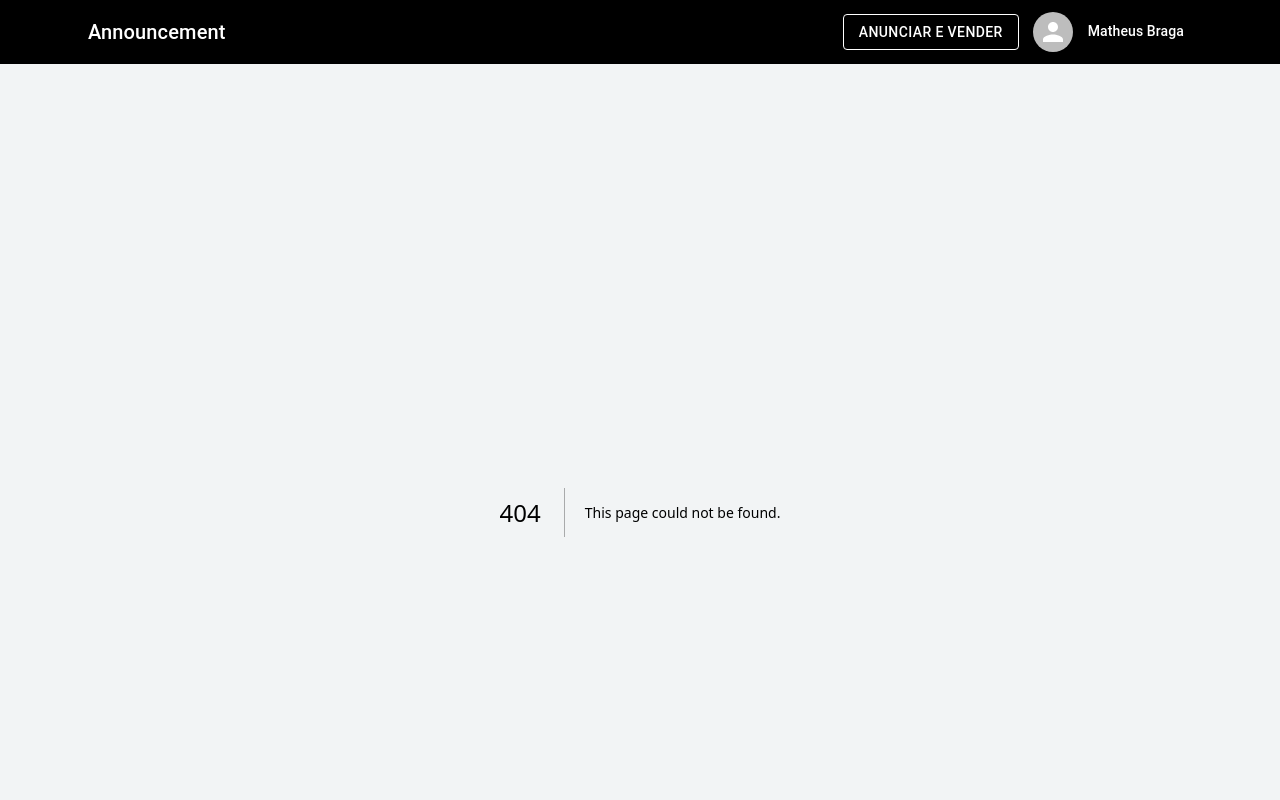
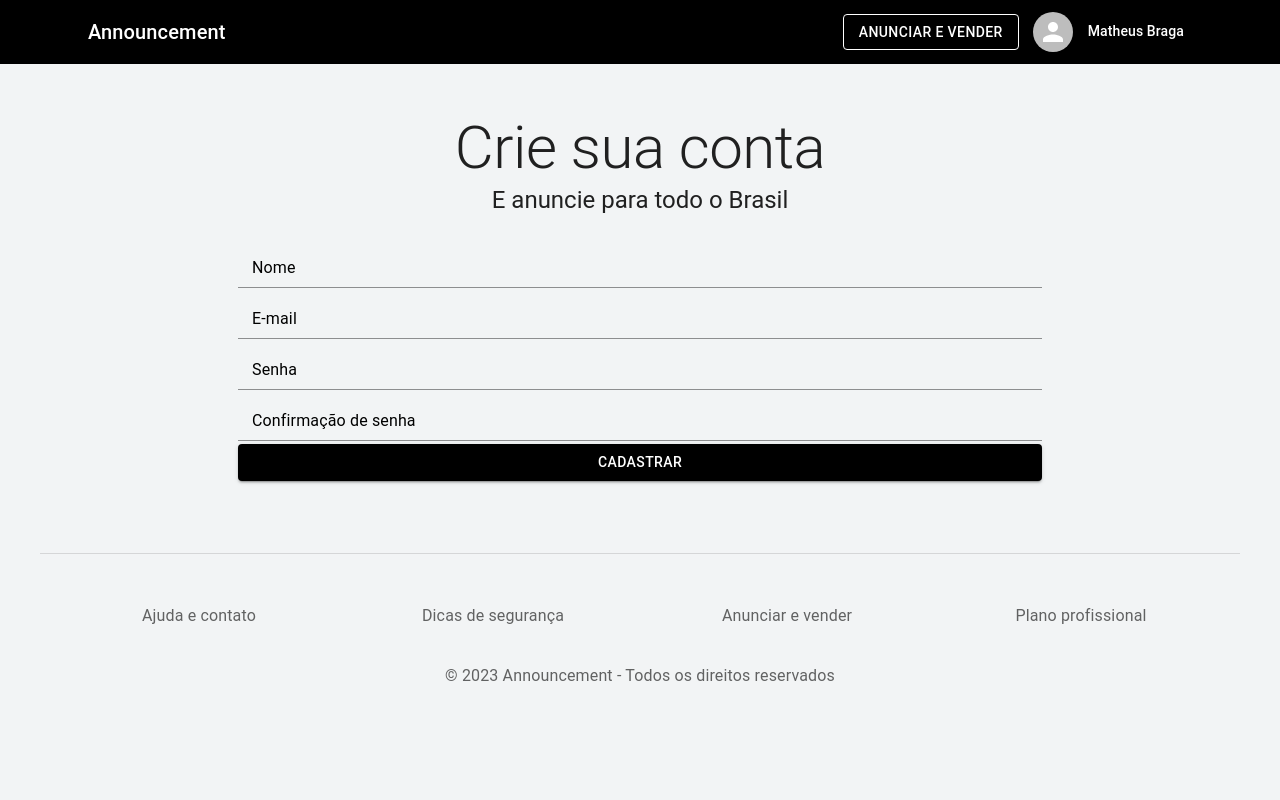
Before and after one commit to Mathbragaa/announcement, a Next.js app: page /auth/signup in a window 1280 px wide. Before the commit this address had no page. Shown: the top 800 px of the page. Built offline with nearby package versions, Linux system fonts and the light colour scheme.

Commit message:
adicionando pagina de signup

```diff
--- /dev/null
+++ b/src/app/auth/signup/formValues.ts
@@ -0,0 +1,34 @@
+import * as yup from 'yup';
+import {FormValues} from '@/app/auth/signup/interface'
+
+const initialValues:FormValues={
+    name: '',
+    email: '',
+    password: '',
+    passwordConf:'',
+};
+const validationSchema = yup.object({
+      name: yup
+      .string()
+      .required('Campo obrigatório'),
+
+      email: yup
+      .string()
+      .email('Digite um e-mail válido')
+      .required('Campo obrigatório'),
+
+      password: yup
+      .string()
+      .min(6,'Mínimo de 6 caracteres')
+      .required('Campo obrigatório'),
+
+      passwordConf: yup
+      .string()
+      .required('Campo obrigatório')
+      .oneOf([yup.ref('password'),null],'As senhas precisam ser iguais'),
+
+});
+
+export {
+    initialValues, validationSchema,
+}
--- /dev/null
+++ b/src/app/auth/signup/page.tsx
@@ -0,0 +1,140 @@
+"use client"
+
+import { useFormik} from 'formik';
+import {validationSchema, initialValues} from '@/app/auth/signup/formValues'
+import {FormValues} from '@/app/auth/signup/interface'
+
+import {
+    Box,
+    Button,
+    Typography,
+    Container,
+    FormControl,
+    FormHelperText,
+    InputLabel,
+    Input,
+  } from '@mui/material';
+
+import styles from './styles.module.css'
+import themeDefault from '@/components/Theme/theme';
+
+
+
+export default function Signup (){
+
+    const formik = useFormik<FormValues>({
+        initialValues,
+        validationSchema: validationSchema,
+        onSubmit: (values) => {
+          // Lógica para lidar com o envio do formulário
+          console.log('ok, form enviado', values);
+        },
+      });
+
+    return(
+        <>
+            <Container maxWidth="sm" component="main">
+                <Typography component="h1" variant="h2" align="center" color="textPrimary">
+                    Crie sua conta
+                </Typography>
+                <Typography component="h5" variant="h5" align="center" color="textPrimary">
+                    E anuncie para todo o Brasil
+                </Typography>
+            </Container>
+
+            <Container maxWidth="md">
+                <Box className={styles.box}>
+                    <form onSubmit={formik.handleSubmit}>
+
+                        <FormControl
+                            error={formik.touched.name && Boolean(formik.errors.name)}
+                            fullWidth
+                            variant="outlined"
+                            className={styles.formControl}
+                        >
+                            <InputLabel sx={{fontWeigth:400, color:themeDefault.palette.primary.main}}>Nome</InputLabel>
+                            <Input
+                                id="name"
+                                name="name"
+                                type="name"
+                                value={formik.values.name}
+                                onChange={formik.handleChange}
+                            />
+                                <FormHelperText>
+                                {formik.touched.name && formik.errors.name}
+                            </FormHelperText>
+                        </FormControl>
+
+                        <FormControl
+                            error={formik.touched.email && Boolean(formik.errors.email)}
+                            fullWidth
+                            variant="outlined"
+                            className={styles.formControl}
+                        >
+                            <InputLabel sx={{fontWeigth:400, color:themeDefault.palette.primary.main}}> E-mail</InputLabel>
+                            <Input
+                                id="email"
+                                name="email"
+                                type="email"
+                                value={formik.values.email}
+                                onChange={formik.handleChange}
+                            />
+                                <FormHelperText>
+                                {formik.touched.email && formik.errors.email}
+                            </FormHelperText>
+                        </FormControl>
+
+                        <FormControl
+                            error={formik.touched.password && Boolean(formik.errors.password)}
+                            fullWidth
+                            variant="outlined"
+                            className={styles.formControl}
+                        >
+                            <InputLabel sx={{fontWeigth:400, color:themeDefault.palette.primary.main}}>Senha</InputLabel>
+                            <Input
+                                id="password"
+                                name="password"
+                                type="password"
+                                value={formik.values.password}
+                                onChange={formik.handleChange}
+                            />
+                                <FormHelperText>
+                                {formik.touched.password && formik.errors.password}
+                            </FormHelperText>
+                        </FormControl>
+
+                        <FormControl
+                            error={formik.touched.passwordConf && Boolean(formik.errors.passwordConf)}
+                            fullWidth
+                            variant="outlined"
+                            className={styles.formControl}
+                        >
+                            <InputLabel sx={{fontWeigth:400, color:themeDefault.palette.primary.main}}> Confirmação de senha</InputLabel>
+                            <Input
+                                id="passwordConf"
+                                name="passwordConf"
+                                type="password"
+                                value={formik.values.passwordConf}
+                                onChange={formik.handleChange}
+                            />
+                                <FormHelperText>
+                                {formik.touched.passwordConf && formik.errors.passwordConf}
+                            </FormHelperText>
+                        </FormControl>
+
+                        <Button
+                            type="submit"
+                            fullWidth
+                            variant="contained"
+                            color="primary"
+                            className={styles.submit}
+                        >
+                                Cadastrar
+                        </Button>
+
+                    </form>
+                </Box>
+            </Container>
+        </>
+    );
+};
--- /dev/null
+++ b/src/app/auth/signup/styles.module.css
@@ -0,0 +1,10 @@
+.box{
+    background-color: rgb(242, 244, 245);
+    padding: 24px;
+}
+.formControl{
+    margin-bottom: 8px;
+}
+.submit{
+    margin:'3,0,2';
+}
--- a/src/app/user/publish/interface.d.ts
+++ b/src/app/user/publish/interface.d.ts
@@ -13,6 +13,8 @@
     email: string;
     phone: string;
     images:FileWithPreview[];
+    password: string;
+    passwordConf: string;
 }
 
 
```
Also changed, not shown: src/app/auth/signup/interface.d.ts (added, +11 -0 lines), src/app/user/publish/formValues.ts (+15 -1 lines), src/app/user/publish/page.tsx (+2 -12 lines).
